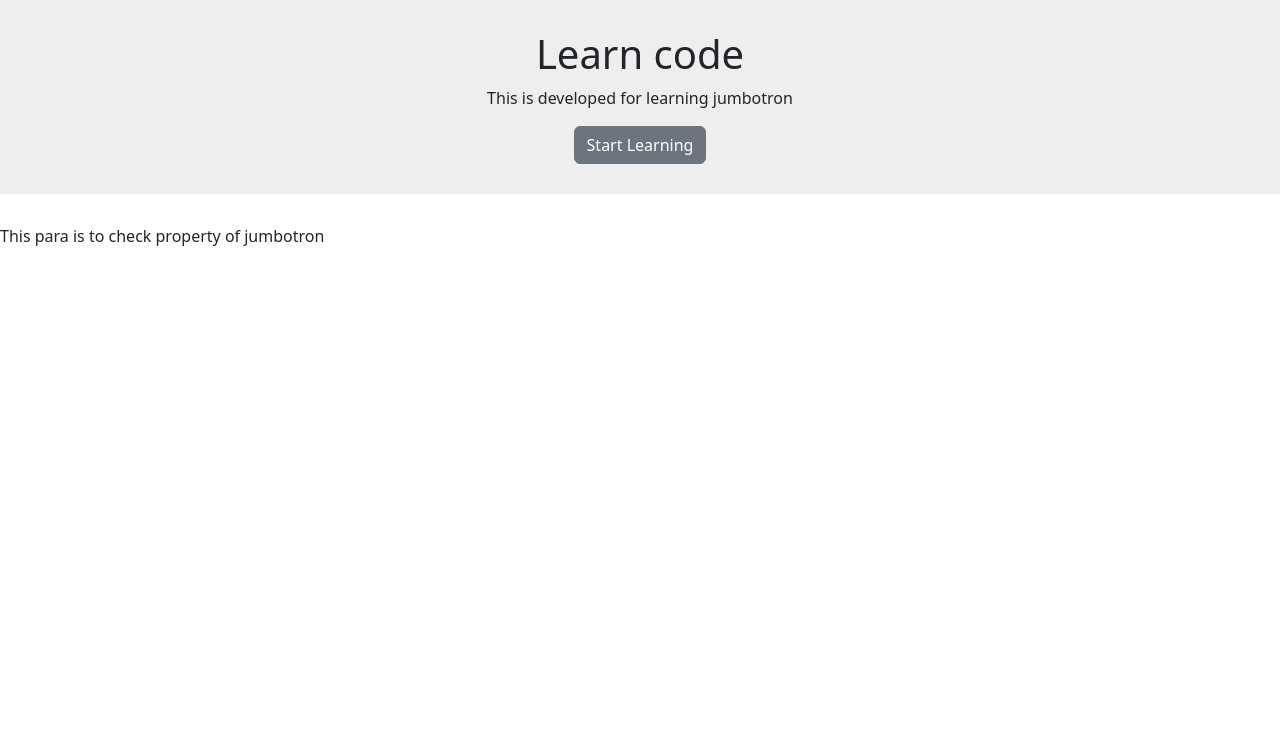
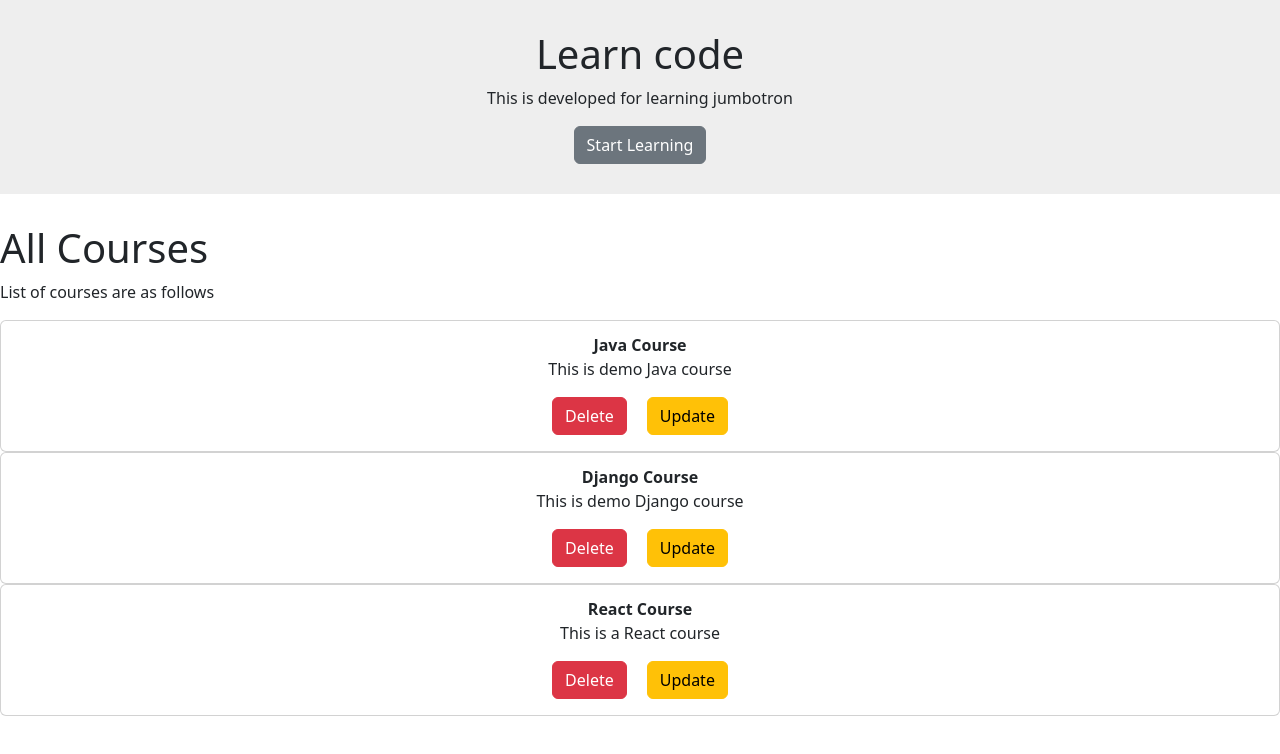
Before and after one commit to shivangii-sri/course-app-frontend, a React (Create React App) app: page / in a window 1280 px wide. Shown: the top 754 px of the page. Built offline with nearby package versions, Linux system fonts and the light colour scheme.

Commit message:
Added Courses.js and AllCourses.js

```diff
--- a/src/App.js
+++ b/src/App.js
@@ -2,6 +2,8 @@ import "./App.css";
 import { Button } from "reactstrap";
 import { ToastContainer, toast } from 'react-toastify';
 import Home from "./components/Home";
+import Course from "./components/Course";
+import AllCourses from "./components/AllCourses";
 
 function App() {
 
@@ -12,7 +14,10 @@ function App() {
   return (
     <div>
       <Home />
-      <p>This para is to check property of jumbotron</p>
+      <AllCourses/>
+      {/* <Course course={ {title:"Django Course" , description:"This is just testing"}}/>
+      <Course course={ {title:"Java Course" , description:"This is a Java Course"}}/> */}
+
     </div>
   );
 }
--- /dev/null
+++ b/src/components/AllCourses.js
@@ -0,0 +1,25 @@
+import React, { useState } from "react";
+import Course from "./Course";
+
+function AllCOurses(){
+    const [courses, setCourses] = useState([
+        {title:"Java Course" , description:"This is demo Java course"},
+        {title:"Django Course" , description:"This is demo Django course"},
+        {title:"React Course" , description:"This is a React course"}
+    ])
+
+    return (
+        <div>
+            <h1>All Courses</h1>
+            <p>List of courses are as follows</p>
+
+            {
+                courses.length > 0
+                ? courses.map((item) => <Course course = {item} />)
+                : "No courses"
+            }
+
+        </div>
+    )
+}
+export default AllCOurses;
--- /dev/null
+++ b/src/components/Course.js
@@ -0,0 +1,28 @@
+import React from "react";
+import {
+    Card,
+    CardBody,
+    CardTitle,
+    CardSubtitle,
+    CardText,
+    CardFooter,
+    Button,
+    Container
+} from "reactstrap";
+
+function Course({ course }){
+    return (
+        <Card className="text-center">
+            <CardBody>
+                <CardSubtitle className="fw-bold">{ course.title }</CardSubtitle>
+                <CardText>{ course.description }</CardText>
+
+                <Container>
+                    <Button color="danger">Delete</Button>
+                    <Button color="warning" style={{marginLeft: 20}}>Update</Button>
+                </Container>
+            </CardBody>
+        </Card>
+    )
+}
+export default Course;
```
